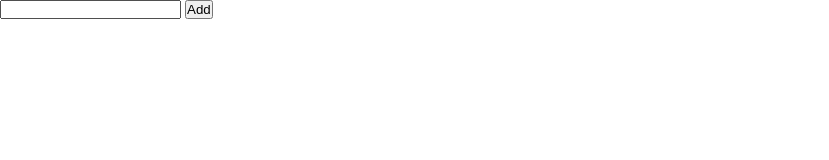
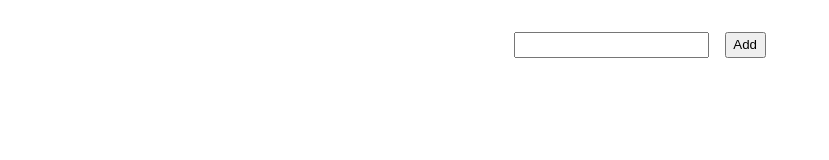
Before and after one commit to JoleneKearse/TS-todo-list, a plain HTML site: page index.html in a window 1280 px wide. Shown: the whole page, without its empty margins (0-829 px from the left). Drawn offline with Linux system fonts and the light colour scheme.

Commit message:
initial styling

```diff
--- a/style.css
+++ b/style.css
@@ -6,6 +6,26 @@
   box-sizing: border-box;
 }
 
+body {
+  display: flex;
+  justify-content: center;
+}
+
+#list,
+#new-task-form {
+  margin-top: 2em;
+}
+
 #list {
   list-style: none;
 }
+
+#new-task-form {
+  display: flex;
+  gap: 1em;
+}
+
+input,
+button {
+  padding: .25em .5em;
+}
```
